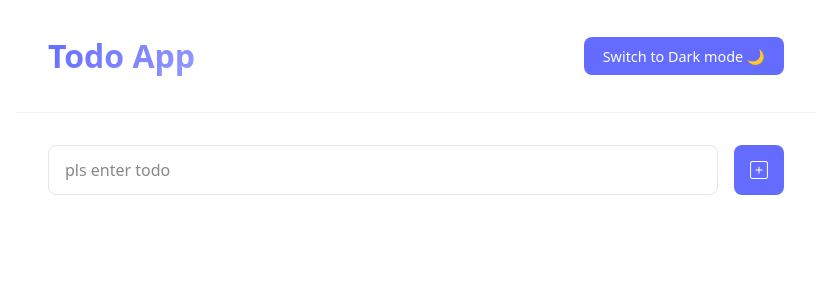
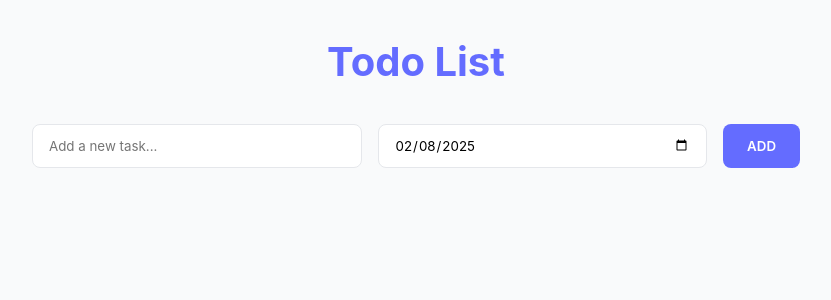
Before and after one commit to M3hTi/Lesson-30-To-do-App-version-2-in-React, a React (Vite) app: page / in a window 1280 px wide. Shown: the top 300 px of the page, without its empty margins (224-1055 px from the left). Built offline with nearby package versions, Linux system fonts and the light colour scheme.

Commit message:
refactor: migrate from useReducer to useState and enhance todo list functionality

```diff
--- a/package.json
+++ b/package.json
@@ -10,6 +10,7 @@
     "preview": "vite preview"
   },
   "dependencies": {
+    "nanoid": "^5.1.2",
     "react": "^19.0.0",
     "react-dom": "^19.0.0",
     "react-icons": "^5.4.0"
--- a/src/App.css
+++ b/src/App.css
@@ -1,192 +1,78 @@
-/* Base styles and variables */
-:root {
-  --primary-color: #646cff;
-  --background-light: #ffffff;
-  --background-dark: #242424;
-  --text-light: #213547;
-  --text-dark: #ffffff;
-  --shadow: 0 2px 8px rgba(0, 0, 0, 0.1);
-  --transition: all 0.3s ease;
+.container {
+  max-width: 800px;
+  margin: 2rem auto;
+  padding: 0 1rem;
 }
 
-body {
-  margin: 0;
-  min-height: 100vh;
-  transition: var(--transition);
-  background-color: var(--background-light);
-  color: var(--text-light);
+.title {
+  text-align: center;
+  color: var(--primary-color);
+  margin-bottom: 2rem;
+  font-size: 2.5rem;
 }
 
-.dark_mode {
-  background-color: var(--background-dark);
-  color: var(--text-dark);
+.form {
+  display: flex;
+  gap: 1rem;
+  margin-bottom: 2rem;
+  flex-wrap: wrap;
 }
 
-/* Header styles */
-.header {
-  display: flex;
-  align-items: center;
-  justify-content: space-between;
-  max-width: 800px;
-  margin: 0 auto;
-  padding: 2rem;
-  border-bottom: 1px solid rgba(128, 128, 128, 0.1);
+.input {
+  padding: 0.75rem 1rem;
+  border: 1px solid var(--border-color);
+  border-radius: 0.5rem;
+  flex: 1;
+  min-width: 200px;
 }
 
-.header > h1 {
-  margin: 0;
-  font-size: 2rem;
-  font-weight: 600;
-  background: linear-gradient(120deg, var(--primary-color), #9499ff);
-  -webkit-background-clip: text;
-  -webkit-text-fill-color: transparent;
+.input:focus {
+  outline: 2px solid var(--primary-color);
+  border-color: transparent;
 }
 
-/* Button styles */
 .btn {
-  border: none;
-  cursor: pointer;
-  padding: 0.6rem 1.2rem;
-  border-radius: 8px;
-  font-size: 0.9rem;
-  font-weight: 500;
   background-color: var(--primary-color);
   color: white;
-  transition: var(--transition);
+  padding: 0.75rem 1.5rem;
+  border: none;
+  border-radius: 0.5rem;
+  cursor: pointer;
+  font-weight: 600;
+  transition: background-color 0.2s;
 }
 
 .btn:hover {
-  transform: translateY(-2px);
-  opacity: 0.9;
-  box-shadow: var(--shadow);
+  background-color: var(--hover-color);
 }
 
-/* Form styles */
-.form {
-  max-width: 800px;
-  margin: 2rem auto;
-  padding: 0 2rem;
-  display: flex;
-  gap: 1rem;
-}
-
-.form input {
-  flex: 1;
-  padding: 0.8rem 1rem;
-  border: 1px solid rgba(128, 128, 128, 0.2);
-  border-radius: 8px;
-  font-size: 1rem;
-  transition: var(--transition);
-  background-color: transparent;
-  color: inherit;
-}
-
-.form input:focus {
-  outline: none;
-  border-color: var(--primary-color);
-  box-shadow: var(--shadow);
-}
-
-.form input::placeholder {
-  color: #888;
-}
-
-.form button {
-  background-color: var(--primary-color);
-  color: white;
-  border: none;
-  border-radius: 8px;
-  padding: 0.8rem;
-  cursor: pointer;
-  transition: var(--transition);
-  display: flex;
-  align-items: center;
-  justify-content: center;
-}
-
-.form button:hover {
-  transform: translateY(-2px);
-  opacity: 0.9;
-  box-shadow: var(--shadow);
-}
-
-.form button svg {
-  width: 1.5rem;
-  height: 1.5rem;
-}
-
-/* List Container styles */
-.container {
-  max-width: 800px;
-  margin: 2rem auto;
-  padding: 0 2rem;
+.list {
+  list-style: none;
   display: flex;
   flex-direction: column;
   gap: 1rem;
 }
 
-/* Todo Item styles */
-.todo-container {
+.todo-item {
   display: flex;
   align-items: center;
+  gap: 1rem;
   padding: 1rem;
-  background: rgba(255, 255, 255, 0.05);
-  border: 1px solid rgba(128, 128, 128, 0.1);
-  border-radius: 12px;
-  transition: var(--transition);
+  background-color: white;
+  border-radius: 0.5rem;
+  box-shadow: 0 1px 3px rgba(0, 0, 0, 0.1);
 }
 
-.todo-container:hover {
-  transform: translateY(-2px);
-  box-shadow: var(--shadow);
+.todo-description {
+  flex: 1;
+  font-weight: 500;
 }
 
-.todo-container span:first-child {
-  flex: 1;
-  font-size: 1rem;
-  color: inherit;
+.todo-date {
+  color: #6b7280;
+  font-size: 0.9rem;
 }
 
-.todo-container span:nth-child(2) {
-  display: flex;
-  align-items: center;
-  gap: 0.5rem;
-  margin: 0 1rem;
-  font-size: 0.9rem;
-  color: #888;
+.todo-status {
+  cursor: pointer;
 }
-
-.todo-container span:nth-child(2) svg {
-  width: 1.2rem;
-  height: 1.2rem;
-}
-
-.todo-container span:nth-child(2) svg[data-icon="checkmark"] {
-  color: #22c55e;
-}
-
-.todo-container span:nth-child(2) svg[data-icon="close"] {
-  color: #ef4444;
-}
-
-.todo-container button {
-  background: transparent;
-  border: none;
-  padding: 0.5rem;
-  cursor: pointer;
-  border-radius: 6px;
-  color: inherit;
-  transition: var(--transition);
-  display: flex;
-  align-items: center;
-}
-
-.todo-container button:hover {
-  background: rgba(239, 68, 68, 0.1);
-  color: #ef4444;
-}
-
-.todo-container button svg {
-  width: 1.5rem;
-  height: 1.5rem;
-}
--- a/src/App.jsx
+++ b/src/App.jsx
@@ -1,138 +1,98 @@
-import * as React from 'react'
-import { CiSquarePlus, CiSquareMinus} from "react-icons/ci";
-import { IoIosCheckmark ,IoIosClose } from "react-icons/io";
+import { nanoid } from "nanoid";
+import * as React from "react";
 
+import "./App.css";
 
-import './App.css'
+// const todos = [
+//   {
+//     id: nanoid(),
+//     description: "make a dinner",
+//     date: new Date(),
+//     isCompelete: false,
+//   },
+//   {
+//     id: nanoid(),
+//     description: "wash dishes",
+//     date: new Date(),
+//     isCompelete: false,
+//   },
+// ];
 
+function App() {
+  const [todos, setTodos] = React.useState([]);
 
-// Instead of a single data object, the initial state is an array.
-const initialTodos = [];
-
-function todosReducer(state, action) {
-  switch (action.type) {
-    case 'ADD': {
-      const newTodo = { task: action.payload, isCompelete: false };
-      return [...state, newTodo];
-    }
-    case 'REMOVE': {
-      return state.filter(todo => todo.task !== action.payload.task);
-    }
-    default:
-      return state;
+  function handleTodo(item) {
+    setTodos((todos) => [...todos, item]);
   }
+  return (
+    <div className="container">
+      <h1 className="title">Todo List</h1>
+      <Form onAddToDo={handleTodo} />
+      <List todos={todos} />
+    </div>
+  );
 }
 
-function App() {
-  const [isDark, setIsDark] = React.useState(false)
+function Form({ onAddToDo }) {
+  const [inputTerm, setInputTerm] = React.useState("");
+  const [date, setDate] = React.useState(
+    new Date().toISOString().split("T")[0]
+  );
 
-  const [inputTerm, setInputTerm] = React.useState('')
+  function handleForm(e) {
+    e.preventDefault();
 
+    if (!inputTerm) return;
 
+    const newTodo = {
+      id: nanoid(),
+      description: inputTerm,
+      date: date,
+      isCompelete: false,
+    };
+    onAddToDo(newTodo);
+    setInputTerm("");
+  }
+  return (
+    <form onSubmit={handleForm} className="form">
+      <input
+        type="text"
+        value={inputTerm}
+        onChange={(e) => setInputTerm(e.target.value)}
+        placeholder="Add a new task..."
+        className="input"
+      />
+      <input
+        type="date"
+        value={date}
+        onChange={(e) => setDate(e.target.value)}
+        className="input"
+      />
+      <button className="btn">ADD</button>
+    </form>
+  );
+}
 
-  // Use the reducer to manage the entire todos list
-  const [todos, dispatchTodos] = React.useReducer(todosReducer, initialTodos)
+function List({ todos }) {
+  return (
+    <ul className="list">
+      {todos.map((todo) => (
+        <Todo todoObj={todo} key={todo.id} />
+      ))}
+    </ul>
+  );
+}
 
-
-
-
-  const inputHandler = React.useCallback((e) => {
-    setInputTerm(e.target.value)
-  }, [])
-
-
-  const submit = React.useCallback((e) => {
-    e.preventDefault()
-
-    // Dispatch an action to add a new todo
-    dispatchTodos({ type: 'ADD', payload: inputTerm })
-
-    // Clear the input field
-    setInputTerm('')
-
-
-    // Note: console.log(todos) right here might print the old state because state updates are asynchronous.
-  }, [inputTerm])
-
-  React.useEffect(() => {
-    if(isDark){
-      document.body.classList.add('dark_mode')
-    }else{
-      document.body.classList.remove('dark_mode')
-    }
-  },[isDark])
-
-  const toggle = React.useCallback(() => setIsDark(state => !state),[])
-
-
-
-  // removeTodo: Removes the todo item from the todos array
-  const removeTodo = (itemToDelete) => {
-    dispatchTodos({ type: 'REMOVE', payload: itemToDelete })
-  }
+function Todo({ todoObj }) {
+  const { description, date, isCompelete } = todoObj;
 
   return (
-    <>
-      <Header isDark={isDark} onToggle={toggle} />
-      <SearchForm term={inputTerm} onInputHandler={inputHandler} onConfirm={submit} />
-      <List items={todos} onRemoval={removeTodo} />
-    </>
-  )
+    <li className="todo-item">
+      <span className="todo-description">{description}</span>
+      <span className="todo-date">{date}</span>
+      <span className="todo-status">{!isCompelete && "❌"}</span>
+    </li>
+  );
 }
 
-
-function Header({isDark, onToggle}) {
-  return(
-    <div className='header'>
-      <h1>Todo App</h1>
-      <button className='btn pad-8' onClick={onToggle}>
-        {isDark ? 'Switch to Light mode ☀️': 'Switch to Dark mode 🌙'}
-      </button>
-    </div>
-  )
-}
-
-function SearchForm({term, onInputHandler, onConfirm}){
-  return(
-    <form className='form' onSubmit={onConfirm}>
-      <input type="text" placeholder="pls enter todo" value={term} onChange={onInputHandler} />
-      <button type='submit' disabled={!term}>
-      <CiSquarePlus />
-      </button>
-    </form>
-  )
-}
-
-
-
-function List({items, onRemoval}){
-  return(
-    <div className='container'>
-      {items.map((item,index) => {
-        return(
-          <Item item={item} key={index} removeItem={onRemoval} />
-        )
-      })}
-    </div>
-  )
-}
-
-
-function Item({item, removeItem}) {
-  const {task, isCompelete} = item
-  return(
-    <div className='todo-container'>
-      <span>{task}</span>
-      <span>
-        compelete: {isCompelete ? (<IoIosCheckmark />) : (<IoIosClose />)}
-      </span>
-      <span>
-        <button onClick={() => removeItem(item)}>
-        <CiSquareMinus />
-        </button>
-      </span>
-    </div>
-  )
-}
-
-export default App
+export default App;
--- a/src/index.css
+++ b/src/index.css
@@ -1,12 +1,9 @@
-/* Global styles and variables */
 :root {
   --primary-color: #646cff;
-  --background-light: #ffffff;
-  --background-dark: #242424;
-  --text-light: #213547;
-  --text-dark: #ffffff;
-  --shadow: 0 2px 8px rgba(0, 0, 0, 0.1);
-  --transition: all 0.3s ease;
+  --background-color: #f9fafb;
+  --text-color: #1f2937;
+  --border-color: #e5e7eb;
+  --hover-color: #4318ff;
 }
 
 * {
@@ -16,13 +13,11 @@
 }
 
 body {
-  margin: 0;
+  font-family: "Inter", system-ui, -apple-system, sans-serif;
+  background-color: var(--background-color);
+  color: var(--text-color);
+  line-height: 1.5;
   min-height: 100vh;
-  font-family: system-ui, -apple-system, BlinkMacSystemFont, 'Segoe UI', Roboto, Oxygen, Ubuntu, Cantarell, sans-serif;
-  line-height: 1.5;
-  transition: var(--transition);
-  background-color: var(--background-light);
-  color: var(--text-light);
 }
 
 button {
@@ -32,57 +27,3 @@ button {
 input {
   font-family: inherit;
 }
-
-.dark_mode {
-  background-color: var(--background-dark);
-  color: var(--text-dark);
-}
-
-.pad-4{
-  padding: 4px;
-}
-.pad-6{
-  padding: 6px;
-}
-.pad-8{
-  padding: 8px;
-}
-.pad-12{
-  padding: 12px;
-}
-.pad-16{
-  padding: 16px;
-}
-.pad-24{
-  padding: 24px;
-}
-.pad-32{
-  padding: 32px;
-}
-.pad-48{
-  padding: 48px;
-}
-.margin-4{
-  margin: 4px;
-}
-.margin-6{
-  margin: 6px;
-}
-.margin-8{
-  margin: 8px;
-}
-.margin-12{
-  margin: 12px;
-}
-.margin-16{
-  margin: 16px;
-}
-.margin-24{
-  margin: 24px;
-}
-.margin-32{
-  margin: 32px;
-}
-.margin-48{
-  margin: 48px;
-}
```
Also changed, not shown: 1 other file (tests, documents, lock files or other folders).
